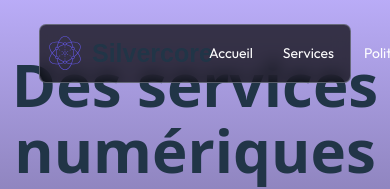
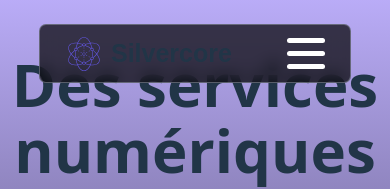
Before and after one commit to SilverCore-Git/web_site, a Vue app: page / in a window 390 px wide. Shown: the top 189 px of the page. Built offline with nearby package versions, Linux system fonts and the light colour scheme.

Commit message:
Build Responsive design mobil for Navbar

```diff
--- a/src/components/Navbar.vue
+++ b/src/components/Navbar.vue
@@ -19,7 +19,7 @@ const button_contact = () => {
 
             >
                 <div
-                    class="center justify-around cursor-pointer ml-[25px]"
+                    class="center justify-around cursor-pointer ml-[25px] my-[9.5px]"
 
                 >
                     <img
@@ -31,24 +31,38 @@ const button_contact = () => {
                 </div>
 
                 <div
-                    class="center my-[5px]"
+                    class="center"
 
                 >
 
                     <a
                             v-for="Nav in navbar_config.tab"
-                            class="text-white p-[15px] text-white cursor-pointer Body_XS"
+                            class="text-white p-[15px] text-white cursor-pointer Body_XS
+                                    hidden min-lg:flex
+                                "
                             :href="Nav.href"
 
                     >{{ Nav.name }}</a>
 
                 </div>
 
-                <SButton
-                    :content= "navbar_btn.content"
-                    :href="navbar_btn.href"
-                    class="mr-[25px]"
-                />
+                <div class="hidden min-lg:flex">
+                    <SButton
+                        class=" mr-[25px] hidden"
+                        :content= "navbar_btn.content"
+                        :href="navbar_btn.href"
+                    />
+                </div>
+                <div
+                    class="flex flex-col justify-around h-[38px] w-[38px] mr-[25px]
+                         min-lg:hidden
+                    "
+                >
+                    <div
+                        v-for="value in 3"
+                        class=" bg-white w-full h-[5px] rounded-[4px]"
+                    ></div>
+                </div>
             </div>
 
 </template>
```
